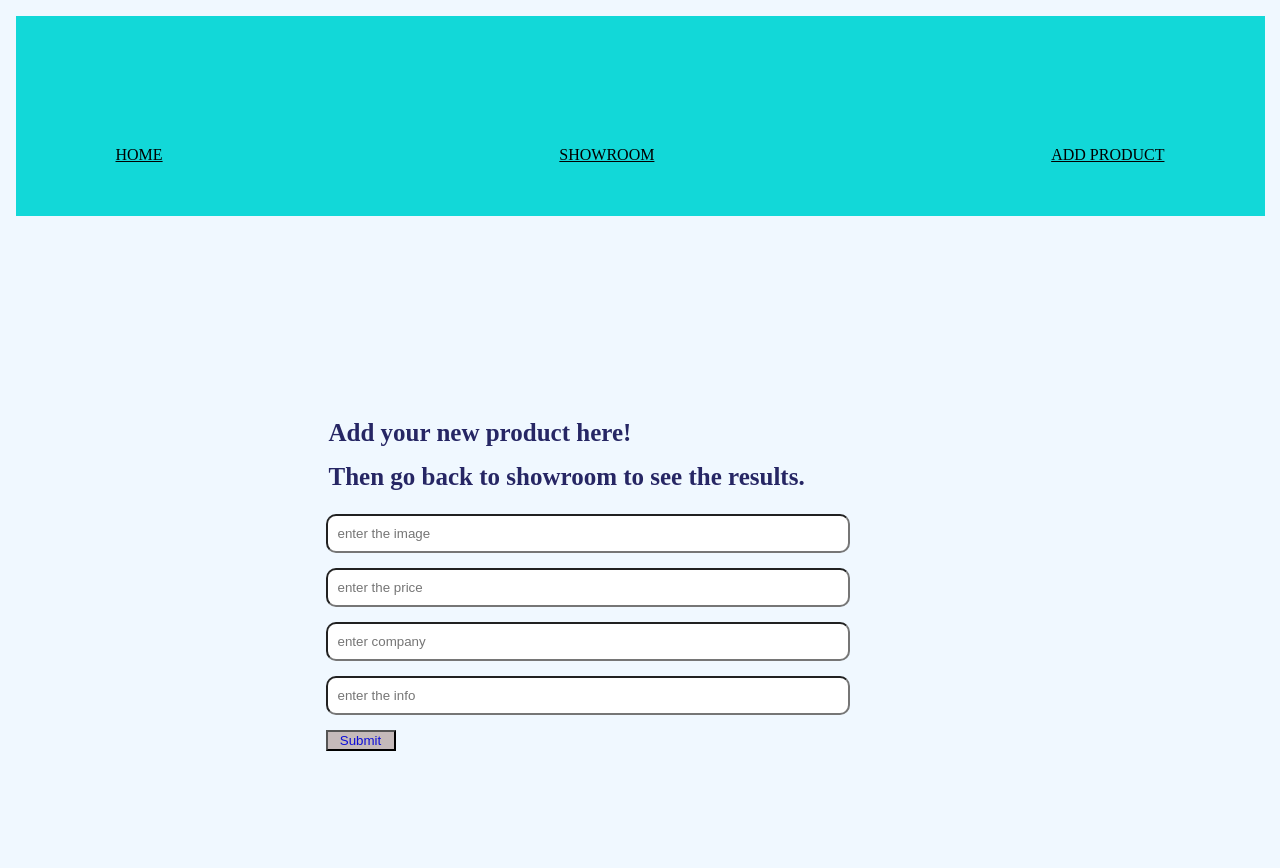
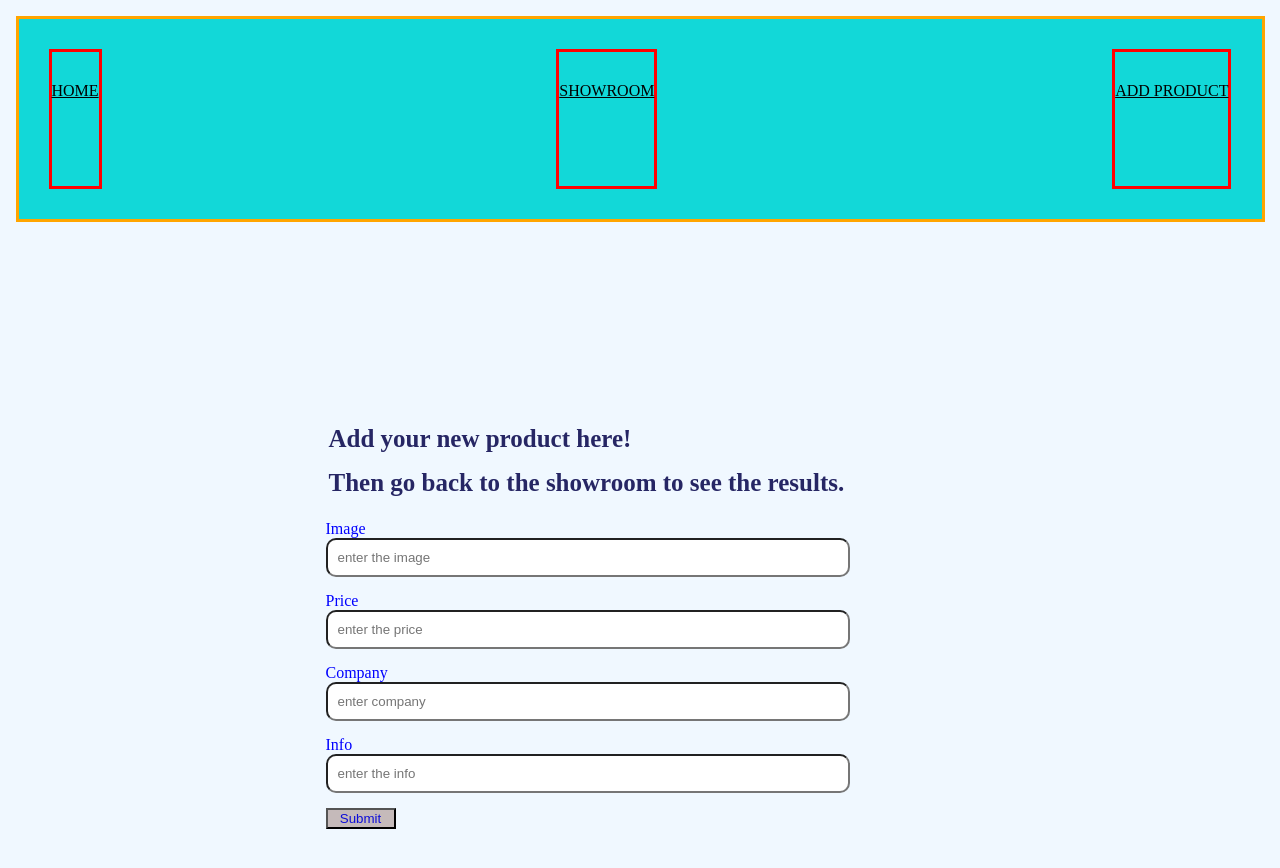
Before and after one commit to Mary-muriga/My-phase-2-project, a React (Create React App) app: page /AddProductForm in a window 1280 px wide. Shown: the top 868 px of the page. Built offline with nearby package versions, Linux system fonts and the light colour scheme; no server answers.

Commit message:
adding some styling

```diff
--- a/src/Components/AddProductForm.js
+++ b/src/Components/AddProductForm.js
@@ -34,18 +34,18 @@ fetch("https://simpleshoppingapi.herokuapp.com/cars", {
   return (
     <div className='form'>
       <h2>Add your new product here!</h2>
-      <h2> Then  go back to showroom to see the results.</h2>
+      <h2> Then  go back to the showroom to see the results.</h2>
 
         <form className="addcar"onSubmit = {handleSubmit}>
-        {/* <label htmlFor="image">image</label> */}
+        <label className ="label-text"htmlFor="image">Image</label>
   <input  className="form-1"placeholder= "enter the image"type="text" name="image" value={car.image} onChange={handleChange}/>
- {/* <label htmlFor="price"> price</label> */}
+ <label className ="label-text" htmlFor="price"> Price</label>
 
  <input  className="form-1" placeholder="enter the price"type="text" name="price" value={car.price} onChange={handleChange}/>
-{/* <label htmlFor="company">company</label> */}
+<label className ="label-text" htmlFor="company">Company</label>
 
   <input  className="form-1" placeholder="enter company"type="text" name="company"  value={car.company} onChange={handleChange}/>
-  {/* <label htmlFor="info">info</label> */}
+  <label className ="label-text" htmlFor="info">Info</label>
 
   <input  className="form-1" placeholder="enter the info" type="text" name="info" value={car.info} onChange={handleChange}/>
   <input className="sub" type="submit" value="Submit" />
--- a/src/index.css
+++ b/src/index.css
@@ -8,20 +8,21 @@ body {
 .navbar {
   background-color: rgb(18, 216, 216);
   display: flex;
-  border-radius: 0px;
   position: top;
   justify-content: space-between;
   height: 200px;
+  border: solid orange;
 }
 .nav-link {
   color: black;
   text-align: center;
   padding-top: 30px;
-  margin: 100px;
+  margin: 30px;
+  border: solid red;
 }
-nav a.active {
+.nav-link.active {
   color: red;
-  border: solid black;
+
 }
 
 h1,
@@ -118,3 +119,6 @@ button {
   text-decoration: none;
   color: rgb(13, 13, 216);
 }
+.label-text{
+  color:blue;
+}
```
